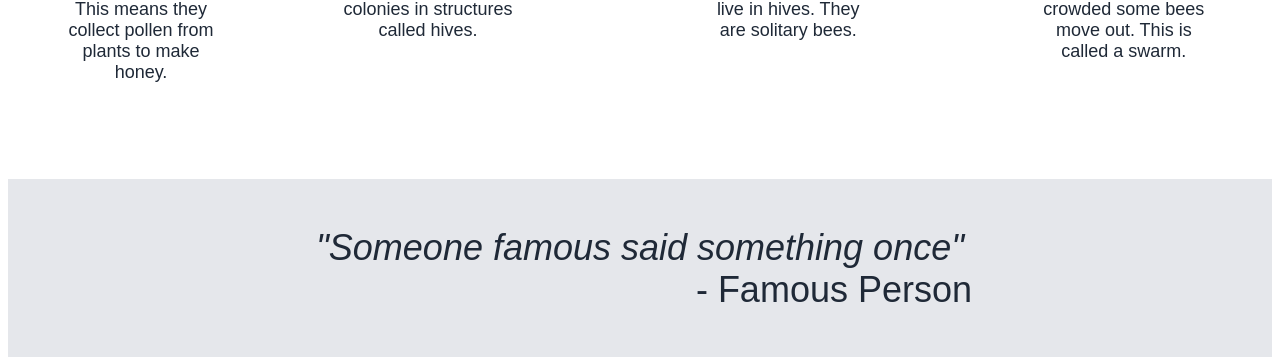
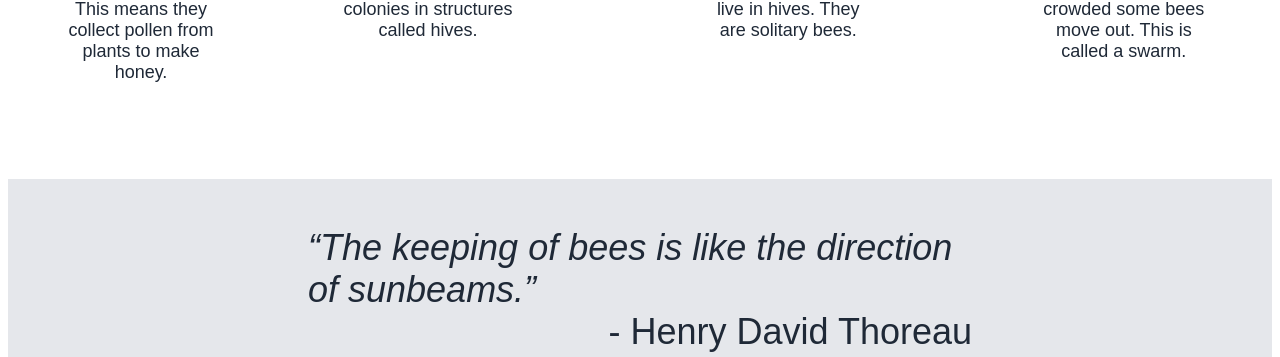
Before and after one commit to elsaZe/odin-landing-page, a plain HTML site: page index.html in a window 1280 px wide. Shown: the part 595-952 px from the top of the page. Drawn offline with Linux system fonts and the light colour scheme.

Commit message:
Add a quote and author

```diff
--- a/index.html
+++ b/index.html
@@ -48,8 +48,8 @@
 
     </div>
     <div class="quote">
-        <div class="words">"Someone famous said something once"</div>
-        <div class="author">- Famous Person</div>
+        <div class="words">“The keeping of bees is like the direction of sunbeams.”</div>
+        <div class="author">- Henry David Thoreau</div>
     </div>
 
     <div class="action">
```
